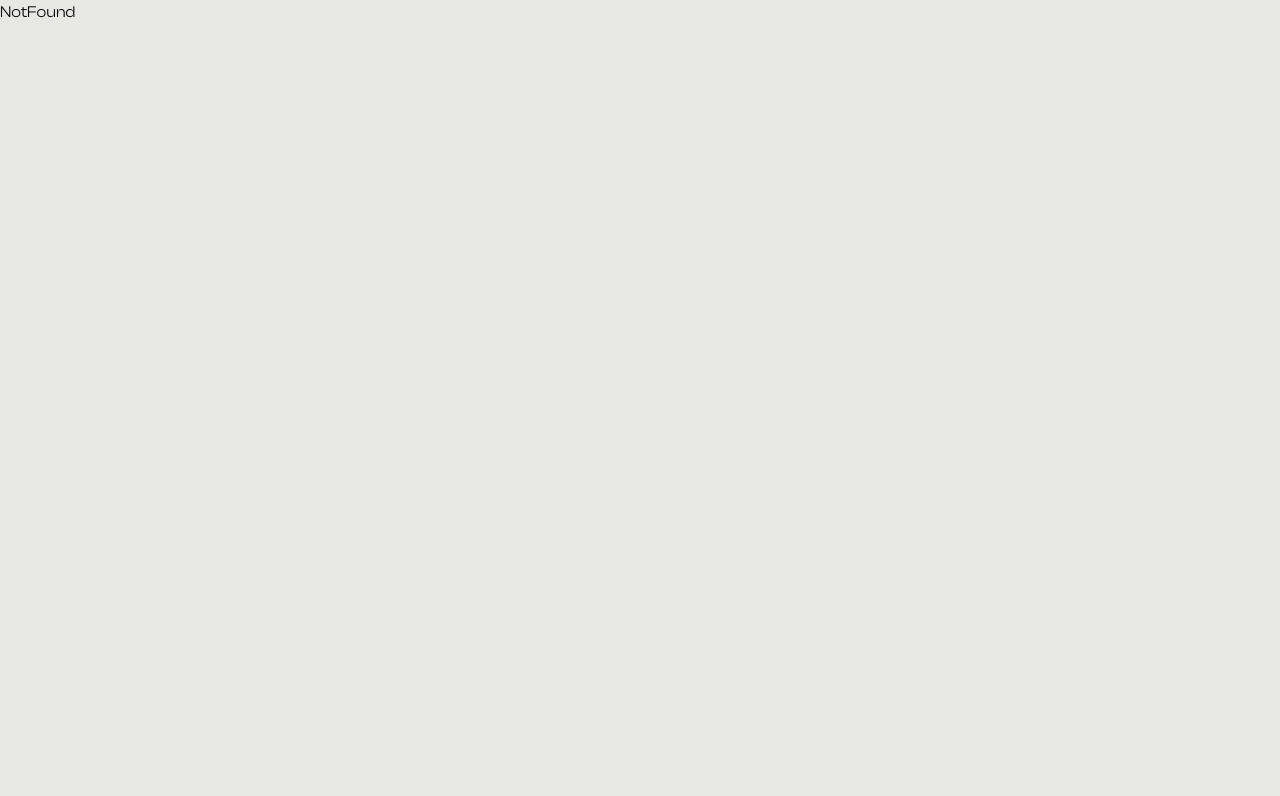
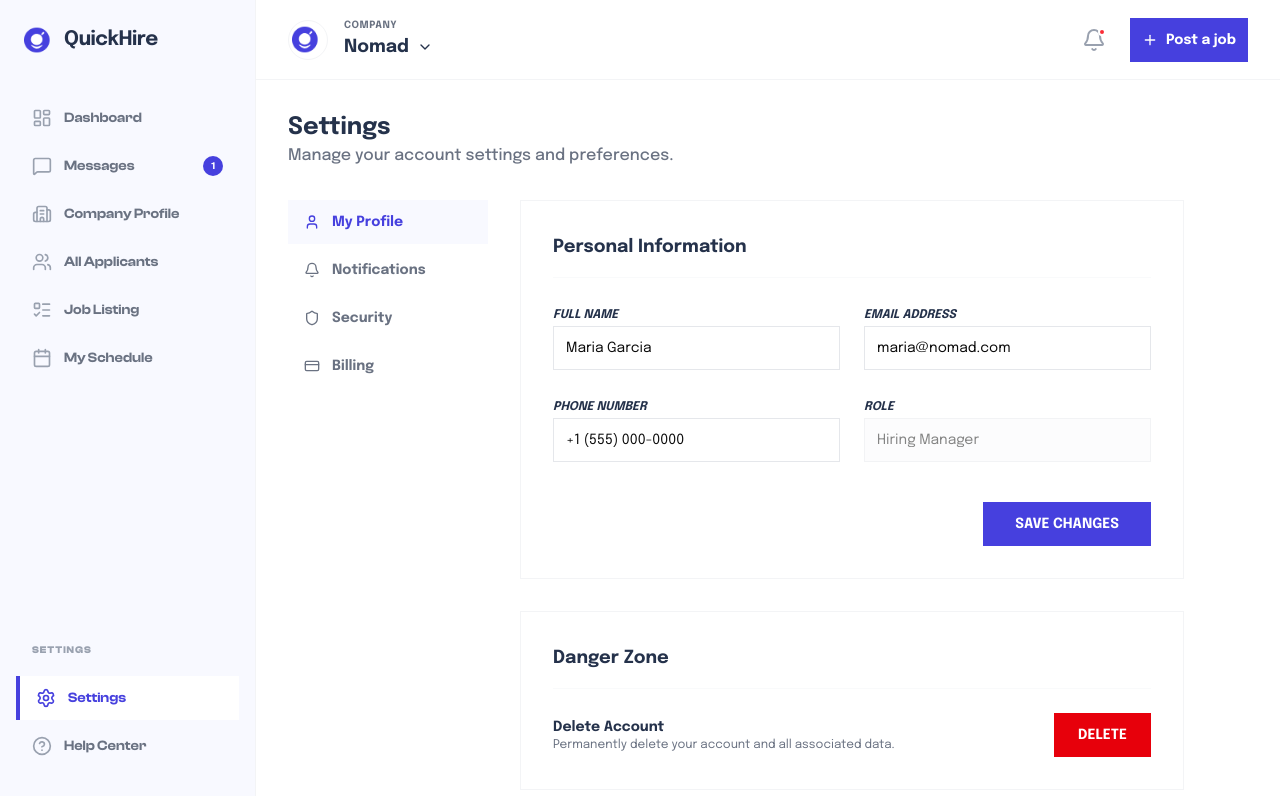
Before and after one commit to rakibislam2233/quick-hire, a Next.js app: page /admin/settings in a window 1280 px wide. Before the commit this address had no page. Shown: the top 796 px of the page. Built offline with nearby package versions, Linux system fonts and the light colour scheme.

Commit message:
feat: implement admin settings page with user profile and account management functionalities.

```diff
--- /dev/null
+++ b/app/admin/settings/page.tsx
@@ -0,0 +1,10 @@
+import SettingsContent from "@/components/Pages/Admin/SettingsContent";
+import { Metadata } from "next";
+
+export const metadata: Metadata = {
+  title: "Settings | Admin Dashboard",
+};
+
+export default function SettingsPage() {
+  return <SettingsContent />;
+}
--- /dev/null
+++ b/components/Pages/Admin/HelpCenterContent.tsx
@@ -0,0 +1,100 @@
+"use client";
+
+import { Button } from "@/components/ui/button";
+import { Input } from "@/components/ui/input";
+import {
+  BookOpen,
+  FileText,
+  LifeBuoy,
+  MessageCircle,
+  Search,
+} from "lucide-react";
+
+const HelpCenterContent = () => {
+  const categories = [
+    {
+      name: "Getting Started",
+      icon: BookOpen,
+      description: "Learn the basics of using QuickHire management tools.",
+    },
+    {
+      name: "Recruitment Process",
+      icon: FileText,
+      description: "How to manage applicants and move them through stages.",
+    },
+    {
+      name: "Account & Billing",
+      icon: LifeBuoy,
+      description: "Manage your subscription, team members, and security.",
+    },
+  ];
+
+  return (
+    <div className="font-epilogue">
+      <div className="bg-[#4640DE] p-12 -mx-8 -mt-8 mb-12 text-center text-white font-epilogue">
+        <h2 className="text-3xl font-extrabold mb-4 uppercase tracking-tighter">
+          How can we help you today?
+        </h2>
+        <div className="max-w-2xl mx-auto relative">
+          <Search className="absolute left-4 top-1/2 -translate-y-1/2 w-5 h-5 text-gray-400" />
+          <Input
+            placeholder="Search for articles, guides, and more..."
+            className="w-full h-14 pl-12 rounded-none border-none text-[#25324B] font-medium shadow-lg focus-visible:ring-2 focus-visible:ring-primary/20"
+          />
+        </div>
+      </div>
+
+      <div className="max-w-6xl mx-auto">
+        <h3 className="text-xl font-bold text-[#25324B] mb-8 uppercase tracking-tighter">
+          Browse by Category
+        </h3>
+        <div className="grid grid-cols-1 md:grid-cols-3 gap-8 mb-16">
+          {categories.map((cat) => (
+            <div
+              key={cat.name}
+              className="bg-white border border-gray-100 p-8 shadow-none group cursor-pointer hover:border-primary transition-colors"
+            >
+              <div className="w-12 h-12 bg-[#F8F9FF] flex items-center justify-center text-[#4640DE] mb-6 group-hover:bg-primary group-hover:text-white transition-colors">
+                <cat.icon className="w-6 h-6" />
+              </div>
+              <h4 className="text-lg font-bold text-[#25324B] mb-2">
+                {cat.name}
+              </h4>
+              <p className="text-sm text-gray-500 font-medium mb-6 leading-relaxed">
+                {cat.description}
+              </p>
+              <div className="flex items-center gap-2 text-primary text-xs font-bold uppercase tracking-wider">
+                Explore Articles <ChevronRight className="w-4 h-4" />
+              </div>
+            </div>
+          ))}
+        </div>
+
+        <div className="bg-[#F8F9FF] p-12 border border-gray-100 flex flex-col md:flex-row items-center justify-between gap-8">
+          <div className="flex items-start gap-6">
+            <div className="w-16 h-16 bg-white flex items-center justify-center text-[#4640DE] shadow-sm shrink-0">
+              <MessageCircle className="w-8 h-8" />
+            </div>
+            <div>
+              <h3 className="text-2xl font-extrabold text-[#25324B] mb-2 uppercase tracking-tighter">
+                Still need help?
+              </h3>
+              <p className="text-gray-500 font-medium max-w-md">
+                Our support team is available 24/7 to help you with any
+                technical issues or recruitment questions.
+              </p>
+            </div>
+          </div>
+          <Button className="bg-[#4640DE] text-white rounded-none h-14 px-10 font-bold shadow-none uppercase tracking-widest text-sm">
+            Contact Support
+          </Button>
+        </div>
+      </div>
+    </div>
+  );
+};
+
+// Need to import ChevronRight
+import { ChevronRight } from "lucide-react";
+
+export default HelpCenterContent;
--- /dev/null
+++ b/components/Pages/Admin/SettingsContent.tsx
@@ -0,0 +1,113 @@
+"use client";
+
+import { Button } from "@/components/ui/button";
+import { Input } from "@/components/ui/input";
+import { Bell, CreditCard, Shield, User } from "lucide-react";
+
+const SettingsContent = () => {
+  return (
+    <div className="font-epilogue max-w-4xl">
+      <div className="mb-8">
+        <h2 className="text-2xl font-extrabold text-[#25324B]">Settings</h2>
+        <p className="text-gray-500 font-medium">
+          Manage your account settings and preferences.
+        </p>
+      </div>
+
+      <div className="grid grid-cols-1 md:grid-cols-4 gap-8">
+        <div className="md:col-span-1 space-y-1">
+          {[
+            { name: "My Profile", icon: User, active: true },
+            { name: "Notifications", icon: Bell, active: false },
+            { name: "Security", icon: Shield, active: false },
+            { name: "Billing", icon: CreditCard, active: false },
+          ].map((item) => (
+            <button
+              key={item.name}
+              className={`w-full flex items-center gap-3 px-4 py-3 text-sm font-bold transition-colors ${item.active ? "bg-[#F8F9FF] text-[#4640DE]" : "text-gray-500 hover:bg-gray-50"}`}
+            >
+              <item.icon className="w-4 h-4" />
+              {item.name}
+            </button>
+          ))}
+        </div>
+
+        <div className="md:col-span-3 space-y-8">
+          <div className="bg-white border border-gray-100 p-8 shadow-none space-y-6">
+            <h3 className="text-lg font-bold text-[#25324B] border-b border-gray-50 pb-4">
+              Personal Information
+            </h3>
+            <div className="grid grid-cols-1 md:grid-cols-2 gap-6">
+              <div className="space-y-2">
+                <label className="text-xs font-bold text-[#25324B] uppercase italic">
+                  Full Name
+                </label>
+                <Input
+                  defaultValue="Maria Garcia"
+                  className="rounded-none h-11 border-gray-200 focus-visible:ring-0 focus-visible:border-primary shadow-none"
+                />
+              </div>
+              <div className="space-y-2">
+                <label className="text-xs font-bold text-[#25324B] uppercase italic">
+                  Email Address
+                </label>
+                <Input
+                  defaultValue="maria@nomad.com"
+                  className="rounded-none h-11 border-gray-200 focus-visible:ring-0 focus-visible:border-primary shadow-none"
+                />
+              </div>
+              <div className="space-y-2">
+                <label className="text-xs font-bold text-[#25324B] uppercase italic">
+                  Phone Number
+                </label>
+                <Input
+                  defaultValue="+1 (555) 000-0000"
+                  className="rounded-none h-11 border-gray-200 focus-visible:ring-0 focus-visible:border-primary shadow-none"
+                />
+              </div>
+              <div className="space-y-2">
+                <label className="text-xs font-bold text-[#25324B] uppercase italic">
+                  Role
+                </label>
+                <Input
+                  defaultValue="Hiring Manager"
+                  disabled
+                  className="rounded-none h-11 bg-gray-50 border-gray-200 focus-visible:ring-0 shadow-none cursor-not-allowed"
+                />
+              </div>
+            </div>
+            <div className="flex justify-end pt-4">
+              <Button className="bg-[#4640DE] text-white rounded-none h-11 px-8 font-bold shadow-none uppercase">
+                Save Changes
+              </Button>
+            </div>
+          </div>
+
+          <div className="bg-white border border-gray-100 p-8 shadow-none">
+            <h3 className="text-lg font-bold text-[#25324B] border-b border-gray-50 pb-4 mb-6">
+              Danger Zone
+            </h3>
+            <div className="flex items-center justify-between">
+              <div>
+                <p className="text-sm font-bold text-[#25324B]">
+                  Delete Account
+                </p>
+                <p className="text-xs text-gray-500">
+                  Permanently delete your account and all associated data.
+                </p>
+              </div>
+              <Button
+                variant="destructive"
+                className="rounded-none h-11 px-6 font-bold shadow-none uppercase"
+              >
+                Delete
+              </Button>
+            </div>
+          </div>
+        </div>
+      </div>
+    </div>
+  );
+};
+
+export default SettingsContent;
```
